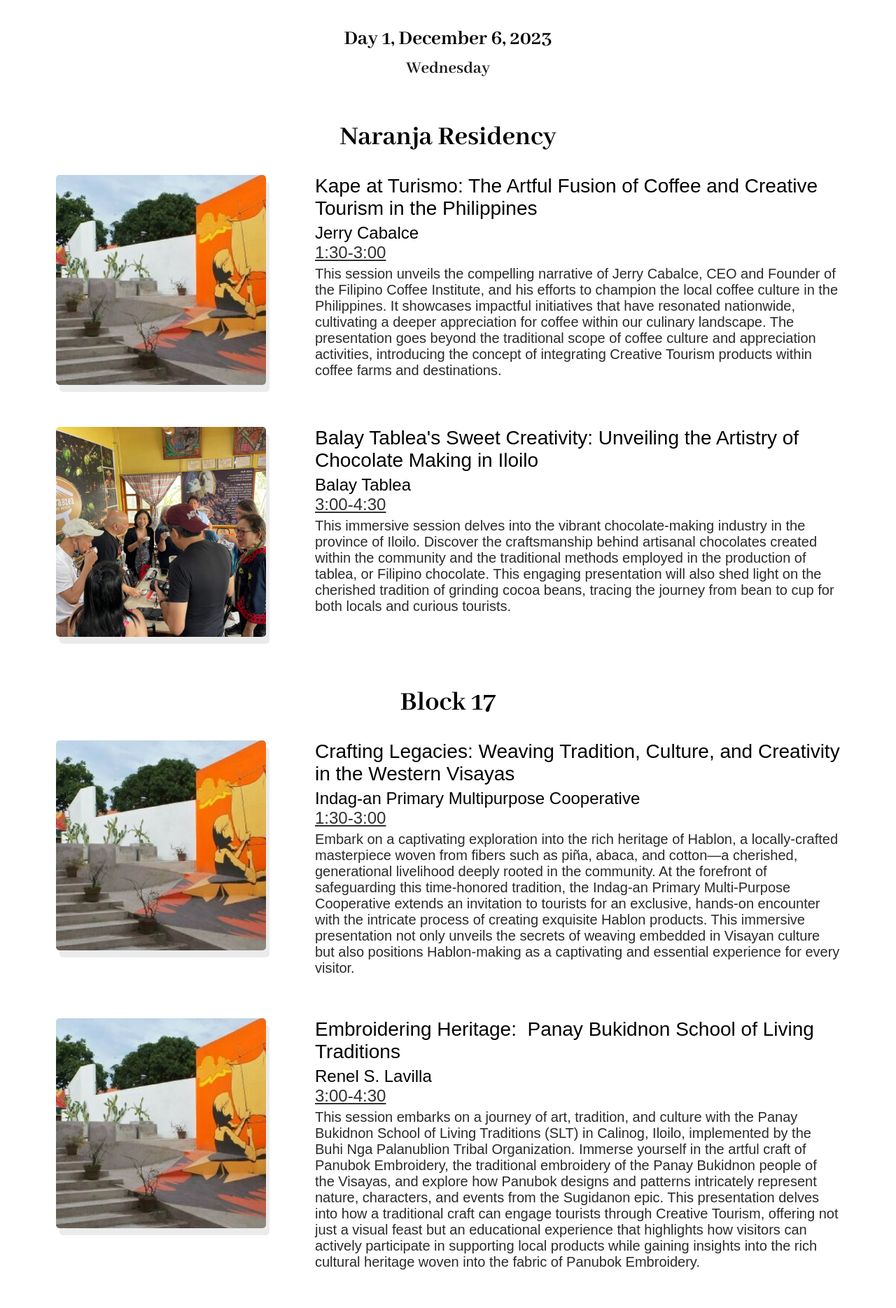
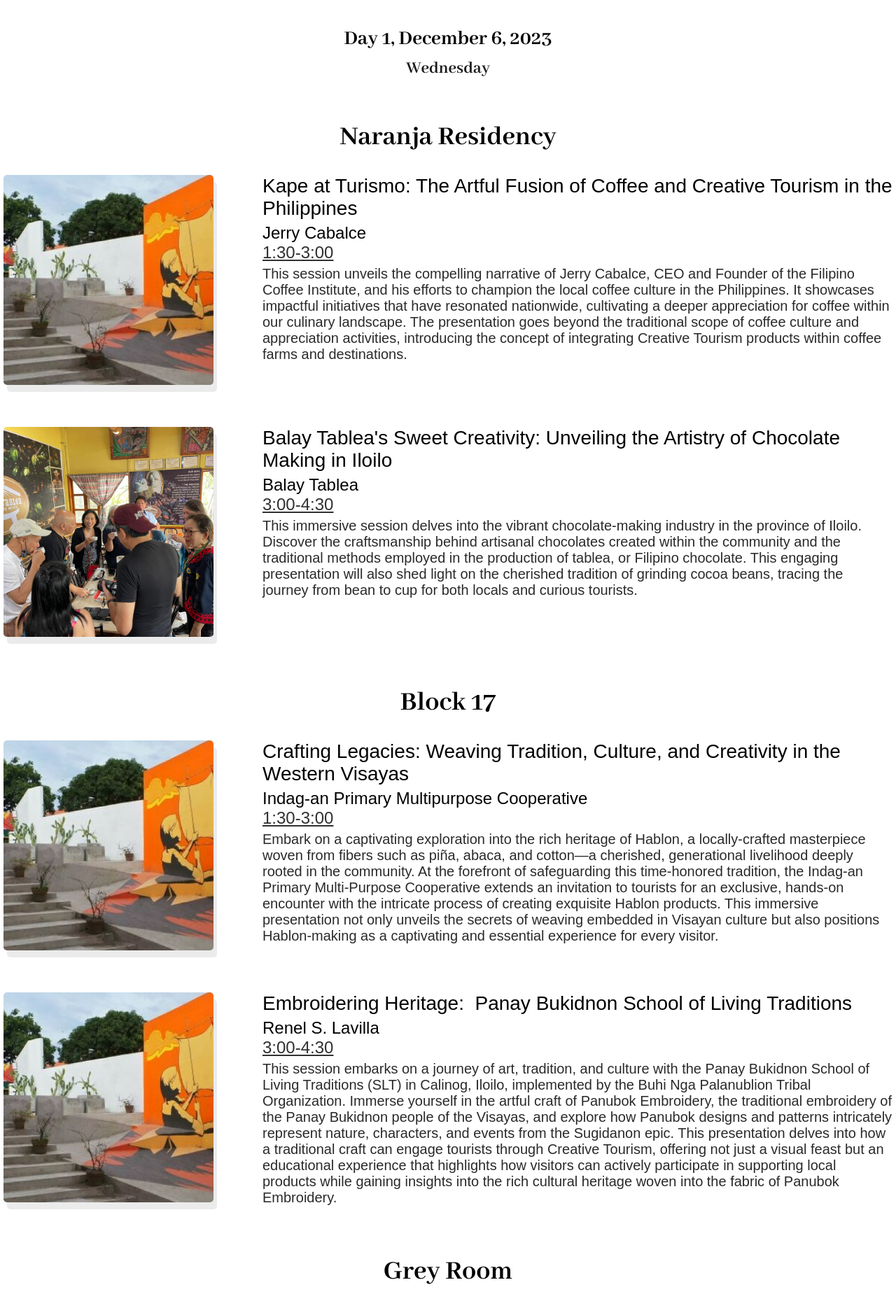
Before and after one commit to brentibanez331/PCTC_2023, a PHP site: page /breakout-session.html in a window 1280 px wide. Shown: the part 582-2451 px from the top of the page at 70% size. Run offline with PHP 8.4, Linux system fonts and the light colour scheme; some libraries are stand-ins or nearby versions; some web fonts are replaced.

Commit message:
chore: breakout responsive update

```diff
--- a/breakout-session.html
+++ b/breakout-session.html
@@ -60,7 +60,7 @@
         <h2 class="venue" style="text-align:center">Naranja Residency</h2>
         <div class="single-breakout ">
             <img src="img/hero.png">
-            <div>
+            <div class="breakout-desc">
                 <p>Kape at Turismo: The Artful Fusion of Coffee and Creative Tourism in the Philippines </p>
                 <p class="presentor">Jerry Cabalce</p>
                 <p class="time-range">1:30-3:00</p>
@@ -78,7 +78,7 @@
         </div>
         <div class="single-breakout ">
             <img src="img/breakout/Balay Tablea.jpg">
-            <div>
+            <div class="breakout-desc">
                 <p>Balay Tablea's Sweet Creativity: Unveiling the Artistry of Chocolate Making in Iloilo</p>
                 <p class="presentor">Balay Tablea</p>
                 <p class="time-range">3:00-4:30</p>
@@ -99,7 +99,7 @@
         <h2 class="venue" style="text-align:center">Block 17</h2>
         <div class="single-breakout ">
             <img src="img/hero.png">
-            <div>
+            <div class="breakout-desc">
                 <p>Crafting Legacies: Weaving Tradition, Culture, and Creativity in the Western Visayas</p>
                 <p class="presentor">Indag-an Primary Multipurpose Cooperative</p>
                 <p class="time-range">1:30-3:00</p>
@@ -119,7 +119,7 @@
         </div>
         <div class="single-breakout ">
             <img src="img/hero.png">
-            <div>
+            <div class="breakout-desc">
                 <p>Embroidering Heritage:  Panay Bukidnon School of Living Traditions</p>
                 <p class="presentor">Renel S. Lavilla</p>
                 <p class="time-range">3:00-4:30</p>
@@ -146,8 +146,8 @@
         <!-- insert 3rd venue here -->
         <h2 class="venue" style="text-align:center">Grey Room</h2>
         <div class="single-breakout ">
-            <img src="img/hero.png">
-            <div>
+            <img src="img/breakout/Slow Food Negros.jpeg">
+            <div class="breakout-desc">
                 <p>Savoring Heritage: Exploring Tourists' Active Role in the Slow Food Movement and its Impact on Local
                     Gastronomy</p>
                 <p class="presentor">Reena Gamboa</p>
@@ -166,7 +166,7 @@
         </div>
         <div class="single-breakout ">
             <img src="img/hero.png">
-            <div>
+            <div class="breakout-desc">
                 <p>Food Holidays: Unveiling the Philippines' Culinary Treasures with Clang Garcia</p>
                 <p class="presentor"> Clang Garcia</p>
                 <p class="time-range">3:00-4:30</p>
@@ -185,8 +185,8 @@
         <!-- insert 4th venue here -->
         <h2 class="venue" style="text-align:center">Open Space</h2>
         <div class="single-breakout ">
-            <img src="img/hero.png">
-            <div>
+            <img src="img/breakout/Wearable Art.jpeg">
+            <div class="breakout-desc">
                 <p>Fashion with Purpose: A Glimpse into Filipino Wearable Craftsmanship</p>
                 <p class="presentor">Kathryn Fanlo</p>
                 <p class="time-range">1:30-3:00</p>
@@ -202,8 +202,8 @@
         </div>
         <h2 class="venue" style="text-align:center">Orange Project</h2>
         <div class="single-breakout ">
-            <img src="img/hero.png">
-            <div>
+            <img src="img/breakout/Jojo Vito Masskara Making.jpeg">
+            <div class="breakout-desc">
                 <p>Masskara Mask Making</p>
                 <p class="presentor">Jojo Vito</p>
                 <p class="time-range">4:30-5:30</p>
@@ -230,7 +230,7 @@
         <h2 class="venue" style="text-align:center">Orange Project(Mezzanine)</h2>
         <div class="single-breakout ">
             <img src="img/hero.png">
-            <div>
+            <div class="breakout-desc">
                 <p>Baguio City's Creative Tapestry: A Journey into a Creative City for Crafts and Folk Arts </p>
                 <p class="presentor">TBA</p>
                 <p class="time-range">1:00-2:30</p>
@@ -252,7 +252,7 @@
         </div>
         <div class="single-breakout ">
             <img src="img/hero.png">
-            <div>
+            <div class="breakout-desc">
                 <p>Designing the Future: Cebu City as a Philippine Creative City for Design  </p>
                 <p class="presentor">Butch Carungay</p>
                 <p class="time-range">2:30-4:00</p>
@@ -274,8 +274,8 @@
             </div>
         </div>
         <div class="single-breakout ">
-            <img src="img/hero.png">
-            <div>
+            <img src="img/breakout/Gastronomy Tours.jpeg">
+            <div class="breakout-desc">
                 <p>Gastronomic Excellence: Iloilo City's Journey to the Realm of Creative Cities </p>
                 <p class="presentor">Velma Jane Lao</p>
                 <p class="time-range">4:00-5:30</p>
@@ -299,7 +299,7 @@
         <h2 class="venue" style="text-align:center">Naranja Residency</h2>
         <div class="single-breakout ">
             <img src="img/hero.png">
-            <div>
+            <div class="breakout-desc">
                 <p>Potters of Pahanocoy: Crafting Creative Tourism Experiences in Negros Occidental</p>
                 <p class="presentor">TBA</p>
                 <p class="time-range">2:30-4:00</p>
@@ -318,7 +318,7 @@
         </div>
         <div class="single-breakout ">
             <img src="img/hero.png">
-            <div>
+            <div class="breakout-desc">
                 <p>Visual Feast: Crafting Filipino Food and Travel Journeys through Digital Platforms  </p>
                 <p class="presentor">Anton Diaz</p>
                 <p class="time-range">4:00-5:30</p>
@@ -339,7 +339,7 @@
         <h2 class="venue" style="text-align:center">Block 17</h2>
         <div class="single-breakout ">
             <img src="img/hero.png">
-            <div>
+            <div class="breakout-desc">
                 <p>Innovation in Fibers: Buri Craftsmanship Beyond Tradition</p>
                 <p class="presentor">Anabelle Monteverde Calleja</p>
                 <p class="time-range">1:00-2:30</p>
@@ -362,7 +362,7 @@
         </div>
         <div class="single-breakout ">
             <img src="img/hero.png">
-            <div>
+            <div class="breakout-desc">
                 <p>Discovering House of Living Traditions: Creative Tourism in the Lens of Lake Sebu</p>
                 <p class="presentor">Jennifer Tupas and Agustin Tawi Sudaw</p>
                 <p class="time-range">2:30-4:00</p>
@@ -384,7 +384,7 @@
         </div>
         <div class="single-breakout ">
             <img src="img/hero.png">
-            <div>
+            <div class="breakout-desc">
                 <p>Siargao's Lokal Experience: A Blueprint for Creative Tourism Experiences </p>
                 <p class="presentor">Lokal Lab</p>
                 <p class="time-range">4:00-5:30</p>
@@ -408,7 +408,7 @@
         <h2 class="venue" style="text-align:center">Grey Room</h2>
         <div class="single-breakout ">
             <img src="img/hero.png">
-            <div>
+            <div class="breakout-desc">
                 <p>Bordas de Pastillas: Bulacan’s Artistic Pride</p>
                 <p class="presentor"></p>
                 <p class="time-range">1:00-2:30</p>
@@ -420,7 +420,7 @@
         </div>
         <div class="single-breakout ">
             <img src="img/hero.png">
-            <div>
+            <div class="breakout-desc">
                 <p>Market to Table: Savoring Palengke Tradition with Chef Waya Araos-Wijangco</p>
                 <p class="presentor">Chef Waya Araos-Wijangco</p>
                 <p class="time-range">2:30-4:00</p>
@@ -436,7 +436,7 @@
         </div>
         <div class="single-breakout ">
             <img src="img/breakout/MIxology.jpg">
-            <div>
+            <div class="breakout-desc">
                 <p>Crafting Sustainable Elixir: Philippines' Distinctive Presence in Global Mixology</p>
                 <p class="presentor">Kalel Demetrio</p>
                 <p class="time-range">4:00-5:30</p>
@@ -460,7 +460,7 @@
         <h2 class="venue" style="text-align:center">Open Space</h2>
         <div class="single-breakout ">
             <img src="img/hero.png">
-            <div>
+            <div class="breakout-desc">
                 <p>Strategic Insights: Consultation with Caroline Couret on Developing Creative Tourism</p>
                 <p class="presentor">Caroline Couret</p>
                 <p class="time-range">1:00-5:30</p>
--- a/css/styles.css
+++ b/css/styles.css
@@ -698,6 +698,10 @@ a {
     color: #2a2a2a;
 }
 
+.breakout .single-breakout .breakout-desc {
+    width: 900px;
+}
+
 .tech-visit {
     margin: 0 120px;
     display: flex;
@@ -1085,12 +1089,18 @@ a {
     }
 
     .breakout .single-breakout {
+        flex-direction:column;
         margin-right: 0;
     }
+    .breakout .single-breakout .breakout-desc {
+        width: 100%;
+    }
 
     .breakout .single-breakout img {
-        margin-right: 30px;
-        height: 300px;
+        margin-right: 0px;
+        height: 400px;
+        margin-bottom: 20px;
+        width: 100%;
         object-fit: cover;
     }
 
--- a/index.html
+++ b/index.html
@@ -54,7 +54,7 @@
         </nav>
     </nav>
     <div class="hero section">
-        <img src="img/sagay/sagay-12.jpg">
+        <img src="img/MassKara Festival, Bacolod, 2017 by Erwin Lim.jpg">
         <div class="desc">
             <h1>PHILIPPINE CREATIVE TOURISM CONGRESS 2023</h1>
             <div class="main-desc-btn">
--- a/programme.html
+++ b/programme.html
@@ -496,8 +496,11 @@
             <div>
                 <h2 style="margin-top: 50px; text-align:center">Day 3, December 8, 2023</h2>
                 <h3 style="margin-top: 10px; color: #1b1b1b; text-align:center">Friday</h3>
-                <h2 style="text-align:center;">PARALLEL SESSIONS/WORKSHOPS 2</h2>
+                <h2 style="text-align:center;">ONE DAY CREATIVE TOURISM TECHNICAL VISIT IN NEGROS OCCIDENTAL</h2>
                 <a href="tech-visits.html" style="text-align:center"><p>Go to Technical Visits</p></a>
+
+                <h2 style="text-align:center">DEPARTURES</h2>
+                    <h3 style="margin-top: 10px; color: #1b1b1b; text-align:center">--  END --</h3>
             </div>
         </div>
     </div>
```
Also changed, not shown: img/breakout/Gastronomy Tours.jpeg (added), img/breakout/Jojo Vito Masskara Making.jpeg (added), img/breakout/Slow Food Negros.jpeg (added), img/breakout/Wearable Art.jpeg (added), 2 other files.
